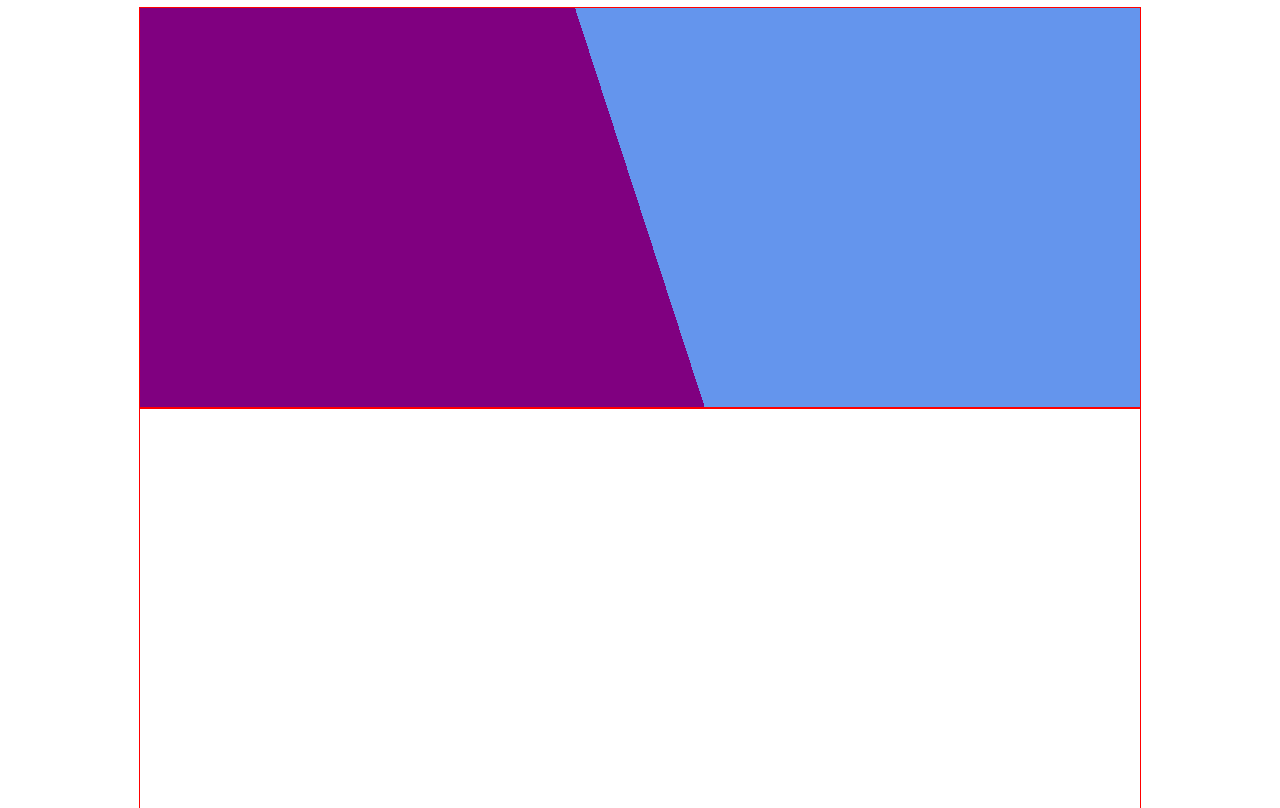
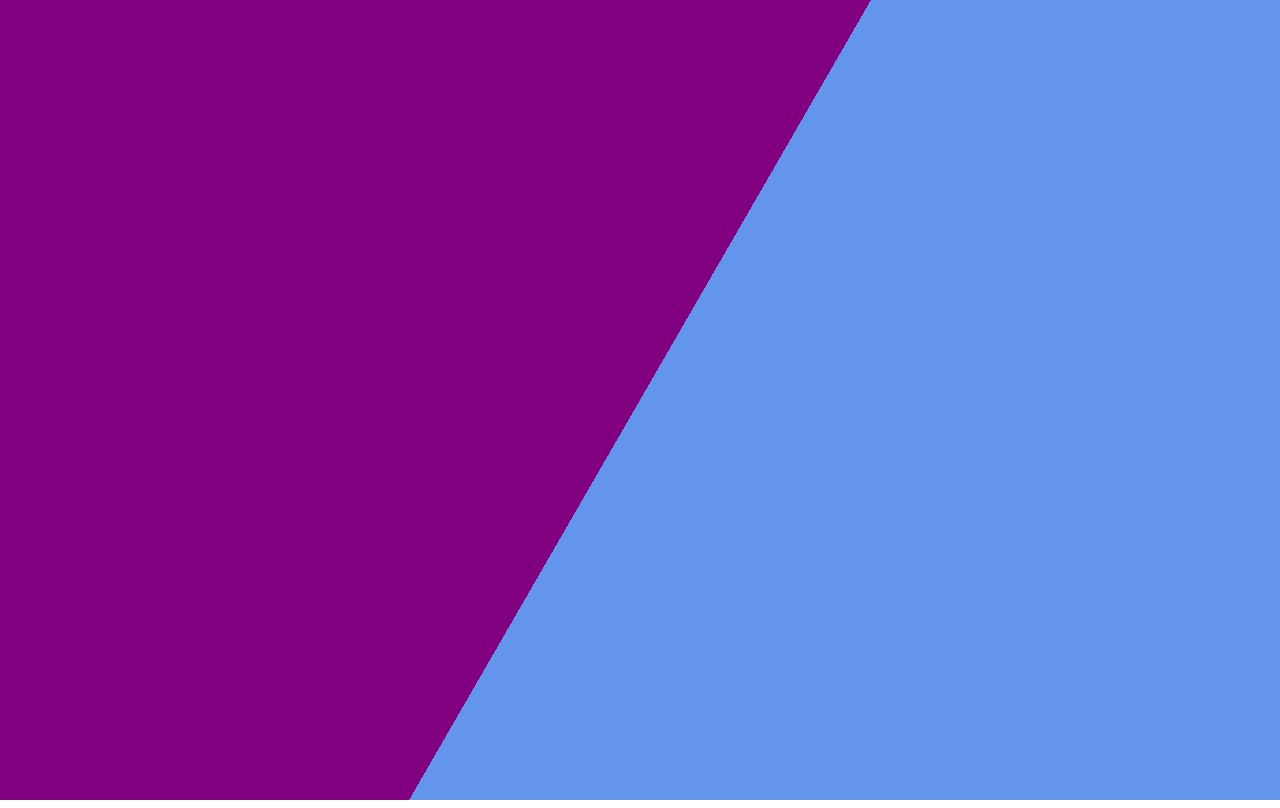
Before and after one commit to oslego/css-for-decoration, a plain HTML site: page demos/background-split.html in a window 1280 px wide. Drawn offline with Linux system fonts and the light colour scheme.

Commit message:
prepare split demo for live coding

```diff
--- a/demos/background-split.html
+++ b/demos/background-split.html
@@ -1,44 +1,37 @@
-<!DOCTYPE html>
-<html lang="en">
-<head>
-  <meta charset="UTF-8">
 <title>Background | Split</title>
+<link href="base.css" rel="stylesheet">
+
 <style>
-    html, body {
-      height: 100%;
-    }
-    body {
-      display: flex;
-      flex-flow: column;
+.demo {
+  margin: auto;
+  width: 100vw;
+  height: 100vh;
 }
 
-    .container {
-      margin: auto;
-      width: 1000px;
-      height: 500px;
-      outline: 1px solid red;
+
+.demo {
+  background-image:
+    linear-gradient(120deg, purple 50%, transparent 50%),
+    linear-gradient(120deg, transparent 50%, cornflowerblue 50%);
+
+  background-repeat:
+    no-repeat,
+    no-repeat;
 }
 
-    .demo {
-      background: linear-gradient(1.2turn, purple 50%, transparent 50%),
-                  linear-gradient(1.2turn, transparent 50%, cornflowerblue 50%);
-      background-repeat: no-repeat, no-repeat;
+
+.animated {
+  /*transition: background-position 1s;
+
+  background-position:
+    -100vw 0,
+    100vw 100%;*/
 }
 
-    .animated {
-      transition: background-position .2s, background-position 1s;
-      background-size: 1000px 500px;
-      background-position: calc(-500px * 1.2) 0, calc(500px * 1.2) 100%;
-      cursor: pointer;
+.animated:hover {
+  /*background-position: 50% 0;*/
 }
 
-    .animated:hover{
-      background-position: 50% 0;
-    }
 </style>
-</head>
-<body>
-  <div class="container demo"></div>
-  <div class="container demo animated"></div>
-</body>
-</html>
+
+<div class="demo animated"></div>
--- /dev/null
+++ b/demos/base.css
@@ -0,0 +1,12 @@
+* {
+  box-sizing: border-box;
+}
+
+html, body {
+  height: 100%;
+  margin: 0;
+}
+
+.animated {
+  cursor: pointer;
+}
```
Lines whose indentation alone changed are shown as unchanged.
